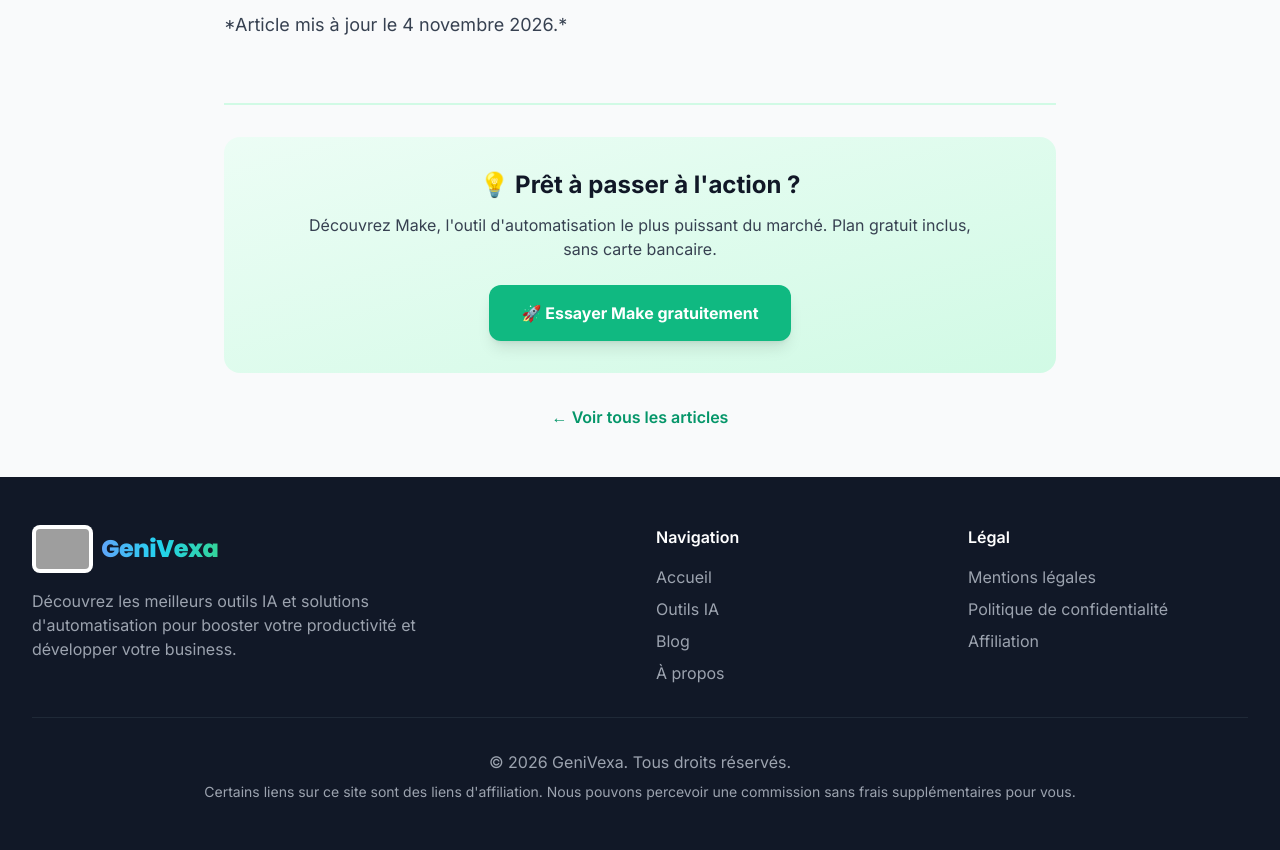
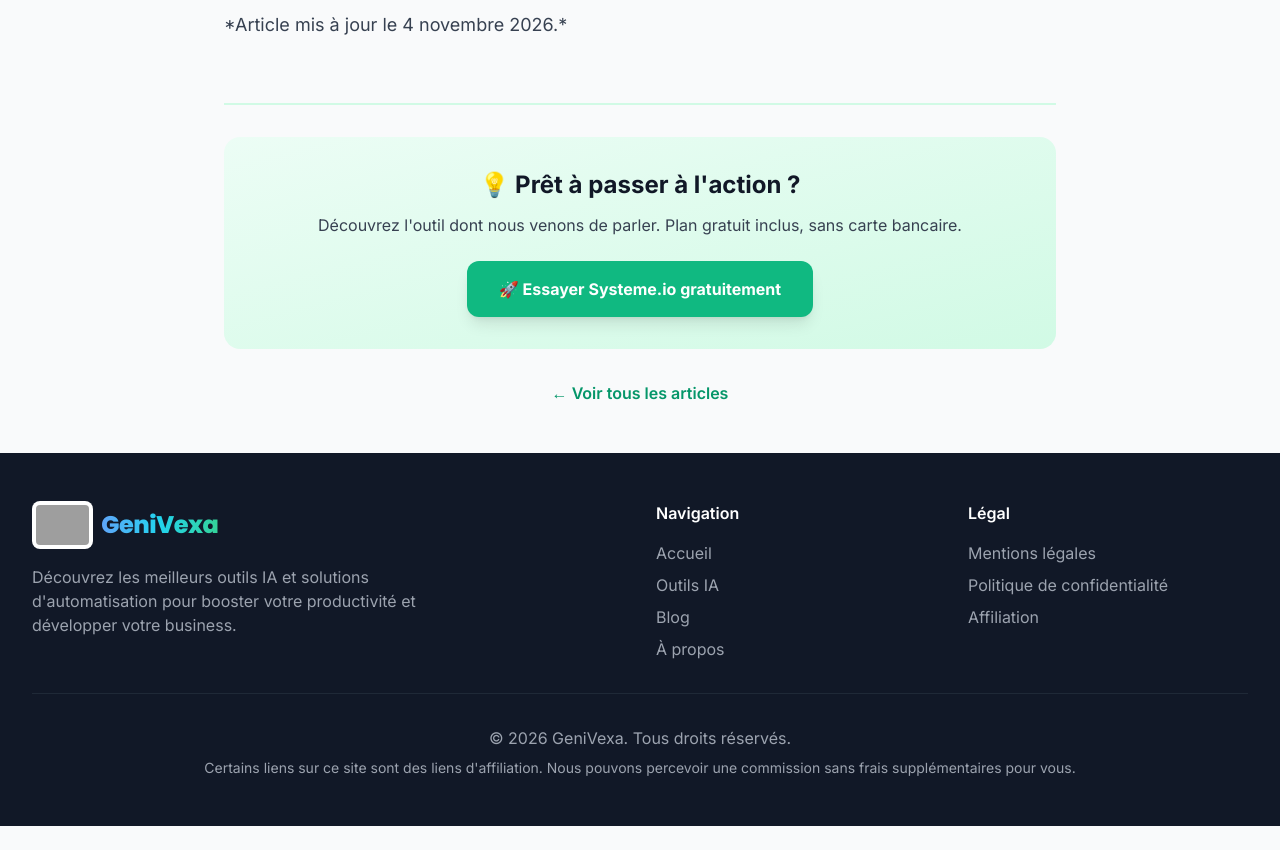
Before and after one commit to willysrwm/genivexa-site, a React (Vite) app: page /blog/creer-site-web-systeme-io in a window 1280 px wide. Shown: the part 5760-6610 px from the top of the page. After the commit the page ends 6586 px from the top, so only its background shows below. Built offline with nearby package versions, Linux system fonts and the light colour scheme; grey boxes are pictures that could not be loaded.

Commit message:
Update Article.jsx

```diff
--- a/src/pages/Article.jsx
+++ b/src/pages/Article.jsx
@@ -1,6 +1,7 @@
 import { useParams, Link } from 'react-router-dom'
 import { Helmet } from 'react-helmet-async'
 import { articles } from '../data/articles'
+import BrevoForm from '../components/BrevoForm'
 
 function renderInline(text, keyPrefix = '') {
   const tokens = []
@@ -120,14 +121,54 @@ export default function Article() {
           })}
         </div>
 
-        <footer className="mt-16 pt-8 border-t-2 border-primary-100">
+                <footer className="mt-16 pt-8 border-t-2 border-primary-100">
           <div className="bg-gradient-to-br from-primary-50 to-primary-100 rounded-2xl p-8 text-center">
-            <h3 className="text-2xl font-bold text-gray-900 mb-3">💡 Prêt à passer à l'action ?</h3>
-            <p className="text-gray-700 mb-6 max-w-2xl mx-auto">Découvrez Make, l'outil d'automatisation le plus puissant du marché. Plan gratuit inclus, sans carte bancaire.</p>
-            <a href="https://www.make.com/en/register?pc=genivexa" target="_blank" rel="noopener noreferrer" className="inline-block bg-primary-500 hover:bg-primary-600 text-white font-bold py-4 px-8 rounded-xl transition-colors shadow-lg hover:shadow-xl">🚀 Essayer Make gratuitement</a>
+
+            {/* LOGIQUE CONDITIONNELLE POUR LE CTA */}
+            {article.slug.includes('make') || article.slug.includes('systeme-io') || article.slug.includes('jasper') || article.slug.includes('notta') ? (
+              // Si l'article parle de Make, Systeme.io, Jasper ou Notta, on affiche le lien d'affiliation
+              <>
+                <h3 className="text-2xl font-bold text-gray-900 mb-3">
+                  💡 Prêt à passer à l'action ?
+                </h3>
+                <p className="text-gray-700 mb-6 max-w-2xl mx-auto">
+                  Découvrez l'outil dont nous venons de parler. Plan gratuit inclus, sans carte bancaire.
+                </p>
+                <a
+                  href={
+                    article.slug.includes('make') ? "https://www.make.com/en/register?pc=genivexa" :
+                    article.slug.includes('systeme-io') ? "https://systeme.io/fr?sa=sa0004318256e8f4bb16df8d117c373643e20b793694" :
+                    article.slug.includes('jasper') ? "https://www.jasper.ai/?fpr=genivexa" :
+                    "https://ypetp.com/g/7gbdp8tygu678588d05ff50bb56640/" // Lien Notta
+                  }
+                  target="_blank"
+                  rel="noopener noreferrer"
+                  className="inline-block bg-primary-500 hover:bg-primary-600 text-white font-bold py-4 px-8 rounded-xl transition-colors shadow-lg hover:shadow-xl"
+                >
+                  🚀 Essayer {article.slug.includes('make') ? 'Make' : article.slug.includes('systeme-io') ? 'Systeme.io' : article.slug.includes('jasper') ? 'Jasper' : 'Notta'} gratuitement
+                </a>
+              </>
+            ) : (
+              // Sinon, on affiche le formulaire Newsletter
+              <>
+                <h3 className="text-2xl font-bold text-gray-900 mb-3">
+                  📩 Recevez votre Guide IA Gratuit
+                </h3>
+                <p className="text-gray-700 mb-6 max-w-2xl mx-auto">
+                  Inscrivez-vous pour recevoir notre guide <strong>"10 Prompts ChatGPT pour Freelances"</strong> + nos meilleures astuces IA chaque semaine.
+                </p>
+                <div className="max-w-md mx-auto">
+                  <BrevoForm />
+                </div>
+              </>
+            )}
+
           </div>
+
           <div className="mt-8 text-center">
-            <Link to="/blog" className="text-primary-600 hover:text-primary-700 font-semibold">← Voir tous les articles</Link>
+            <Link to="/blog" className="text-primary-600 hover:text-primary-700 font-semibold">
+              ← Voir tous les articles
+            </Link>
           </div>
         </footer>
       </article>
```
